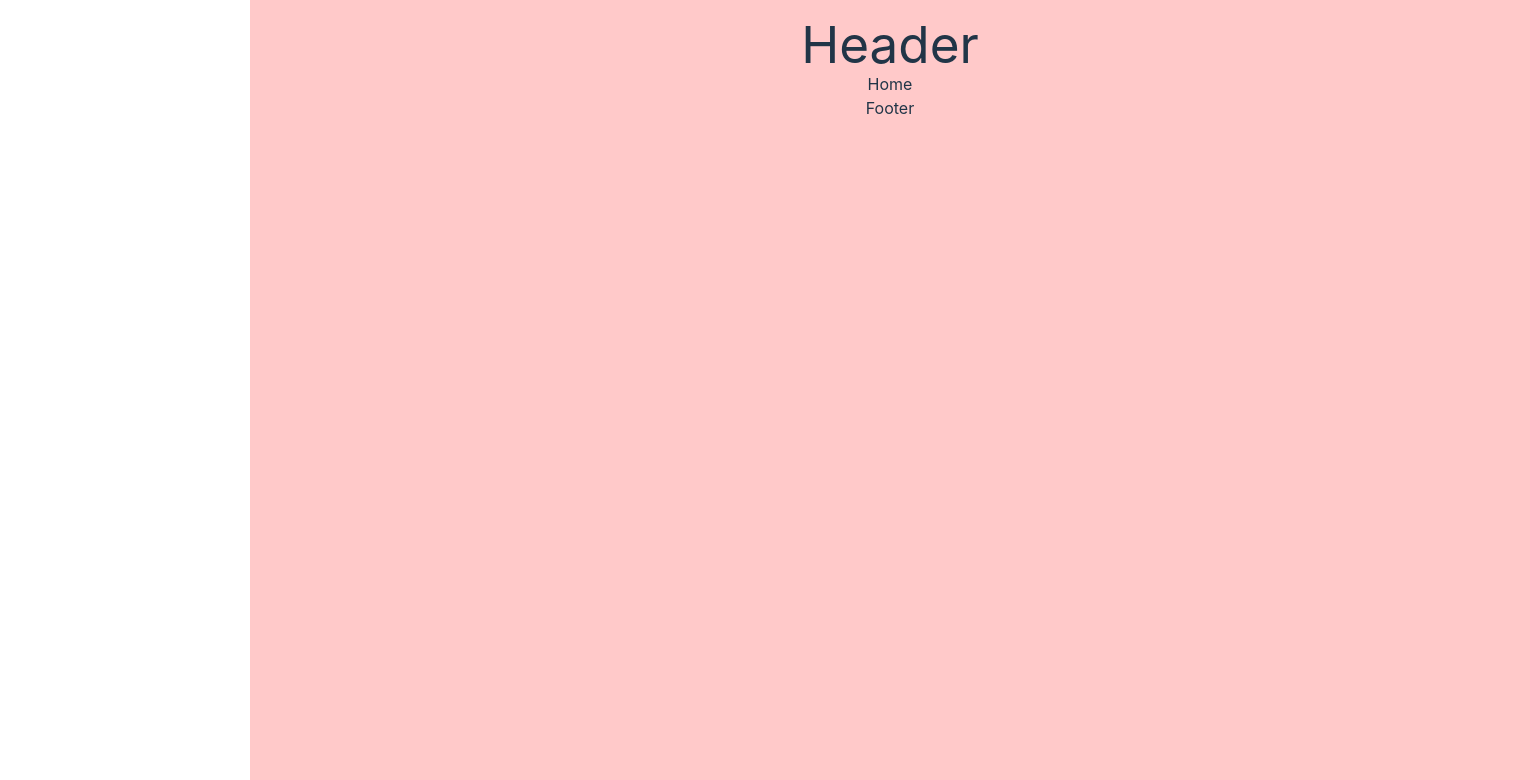
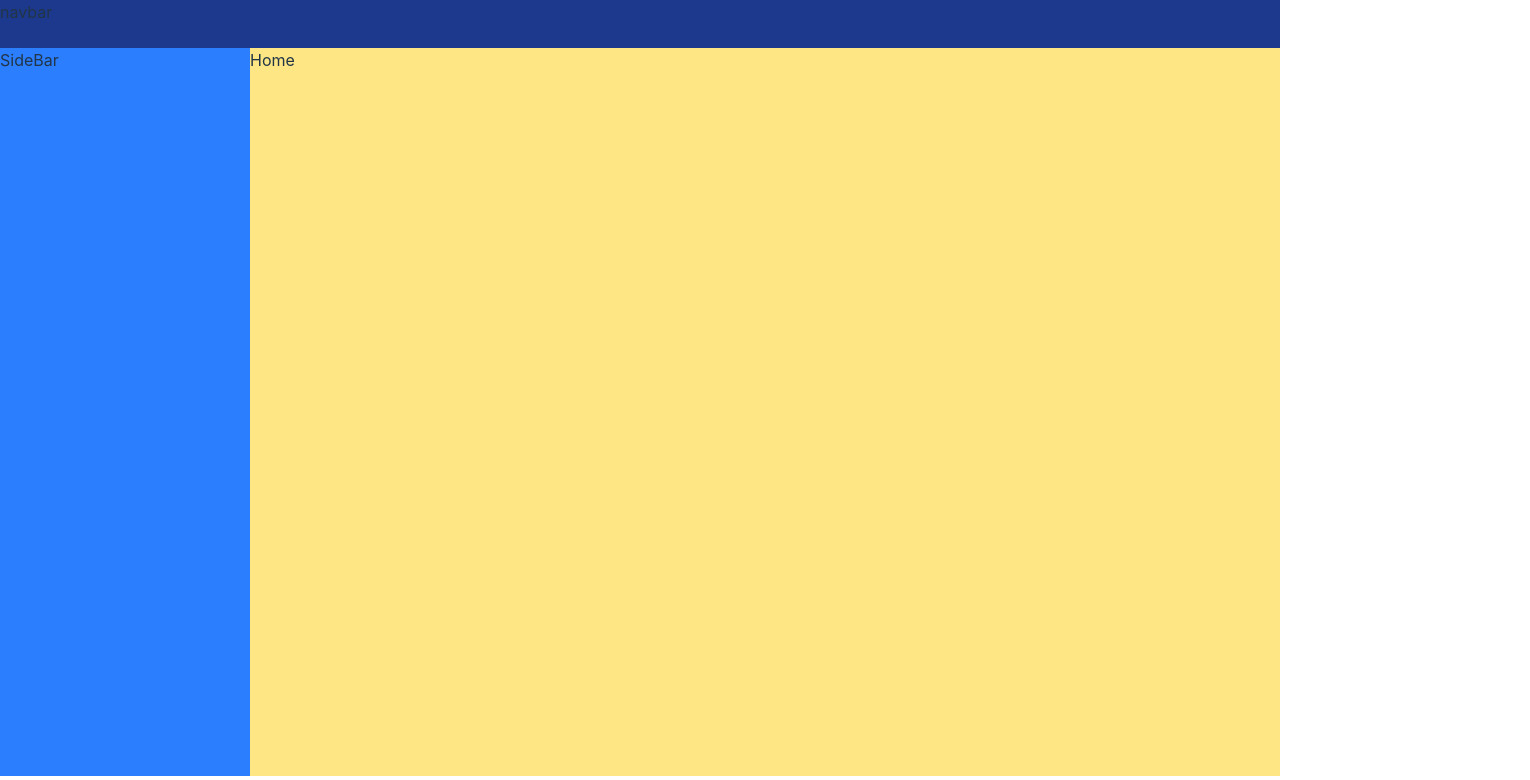
Before and after one commit to ricardoareiaslinhares/nic-project, a React (Vite) app: page / in a window 1280 px wide. Shown: the top 780 px of the page, 1530 px wide, since content can reach past the window. Built offline with nearby package versions, Linux system fonts and the light colour scheme.

Commit message:
Layout: side/nav page

```diff
--- a/src/Layout.tsx
+++ b/src/Layout.tsx
@@ -1,13 +1,18 @@
-import { Outlet } from "react-router"
+import { Outlet } from "react-router";
+import SideBar from "./components/SideBar";
 
 const Layout = () => {
   return (
-    <main className="flex flex-1 flex-col items-center bg-red-200 ml-[250px] p-4 w-screen min-h-screen">
-        <h1>Header</h1>
+    <main className="flex flex-1 flex-col  bg-red-200w-screen min-h-screen">
+      <div className="h-12 bg-blue-900 w-screen">navbar</div>
+      <section className="flex flex-1 flex-row itens-start bg-amber-200">
+        <SideBar />
         <Outlet />
-        <h3>Footer</h3>
+      </section>
+
+      <h3>Footer</h3>
     </main>
-  )
-}
+  );
+};
 
-export default Layout
+export default Layout;
--- /dev/null
+++ b/src/components/SideBar.tsx
@@ -0,0 +1,14 @@
+import Stack from '@mui/material/Stack';
+import AppBar from '@mui/material/AppBar';
+
+type Props = {}
+
+const SideBar = (props: Props) => {
+  return (
+
+        <div className='w-[250px] bg-blue-500'>SideBar</div>
+
+  )
+}
+
+export default SideBar
```
